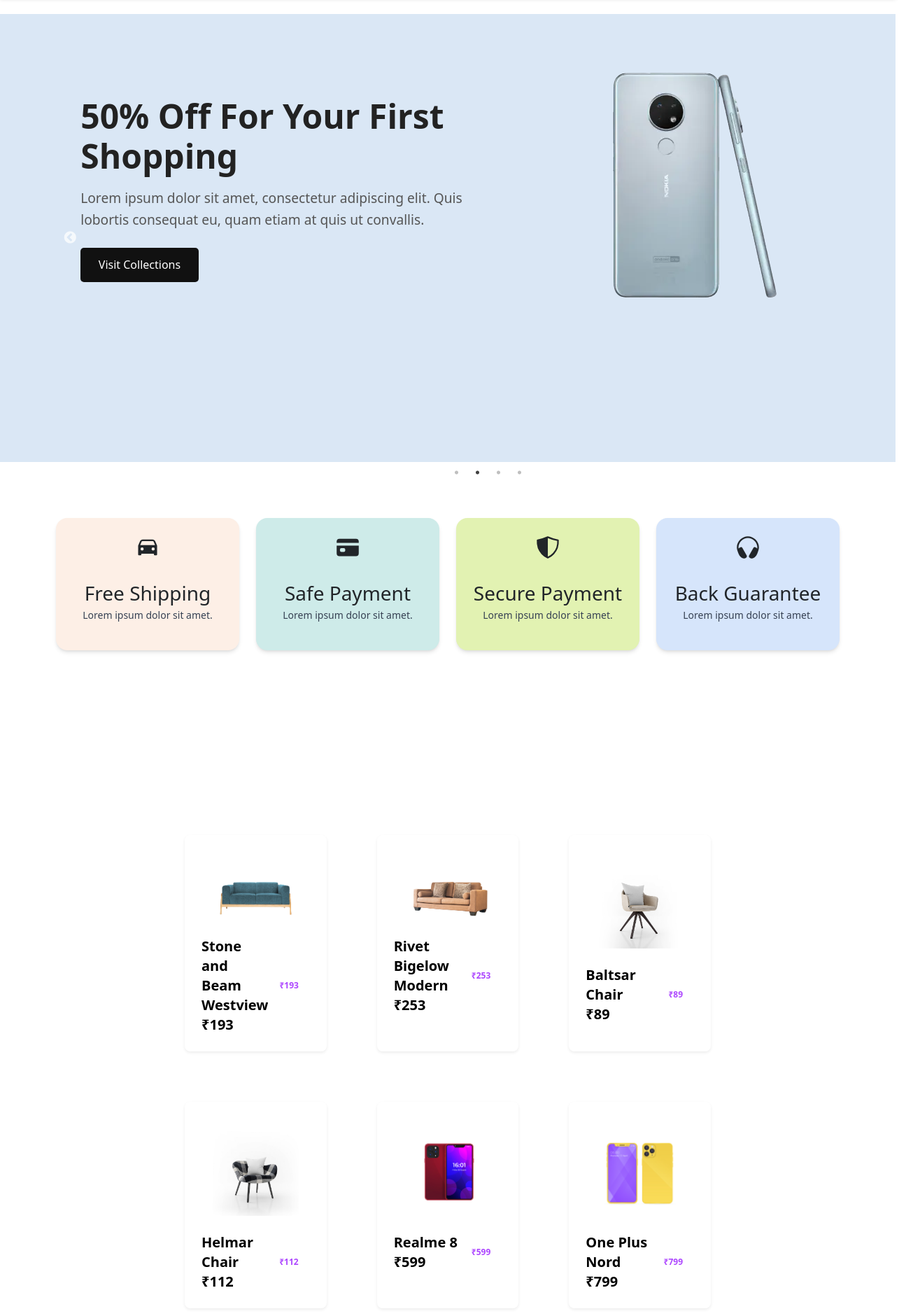
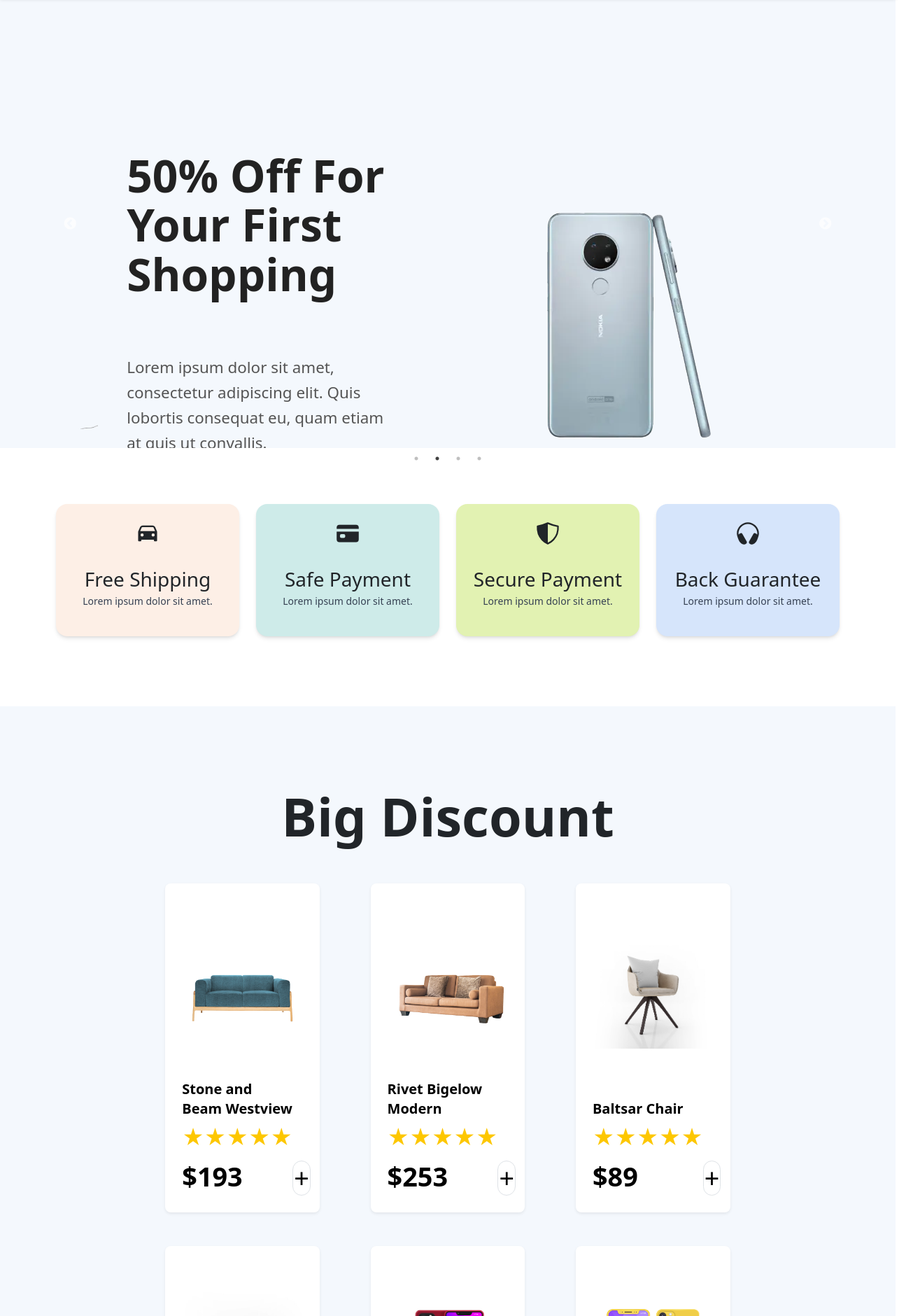
Before and after one commit to EdigaNagaPoojitha/Mart-ecommerce-app-ReactJS, a React (Vite) app: page / in a window 1280 px wide. Shown: the part 100-1980 px from the top of the page at 70% size, 1305 px wide, since content can reach past the window. Built offline with nearby package versions, Linux system fonts and the light colour scheme.

Commit message:
Card component and DiscountComponent are updated

```diff
--- a/src/Components/Card.jsx
+++ b/src/Components/Card.jsx
@@ -2,24 +2,25 @@
 
 export default function Card({ Data }) {
   return (
-    <div className="grid grid-cols-1 sm:grid-cols-2 md:grid-cols-3 lg:grid-cols-3 gap-6 m-60 mt=0">
+    <div className="grid grid-cols-1 sm:grid-cols-2 md:grid-cols-3 gap-5 px-4 py-10 lg:mx-[200px]">
       {Data.map((item, index) => (
         <div
           key={index}
-          className="flex-shrink-0 m-6 relative overflow-hidden bg-white-500 rounded-lg max-w-xs shadow-sm "
+          className="relative overflow-hidden bg-white rounded-lg shadow-sm flex flex-col justify-between
+                     h-[380px] sm:h-[400px] md:h-[450px] lg:h-[470px] w-full lg:max-w-[90%]  mx-auto"
         >
           {/* Decorative SVG */}
           <svg
             className="absolute bottom-0 left-0 mb-8"
             viewBox="0 0 375 283"
             fill="none"
-            style={{ transform: "scale(1.5)", opacity: 0.1 }}
+            style={{ transform: "scale(1)", opacity: 0.1 }}
           >
             <rect
               x="159.52"
               y="175"
               width="152"
-              height="152"
+              height="158"
               rx="8"
               transform="rotate(-45 159.52 175)"
               fill="white"
@@ -27,7 +28,7 @@
             <rect
               y="107.48"
               width="152"
-              height="152"
+              height="150"
               rx="8"
               transform="rotate(-45 0 107.48)"
               fill="white"
@@ -35,33 +36,70 @@
           </svg>
 
           {/* Product Image */}
-          <div className="relative pt-10 px-10 flex items-center justify-center">
+          <div className="relative px-6 flex items-center justify-center h-[150px] sm:h-[180px] md:h-[200px]">
             <div
-              className="block absolute w-48 h-48 bottom-0 left-0 -mb-24 ml-3"
+              className="absolute w-full h-full left-0 bottom-0 opacity-10"
               style={{
-
                 transform: "rotate3d(0, 0, 1, 20deg) scale3d(1, 0.6, 1)",
-                opacity: 0.2,
               }}
             ></div>
-            <img className="relative w-40" src={item.imgUrl} alt="" />
+            <img
+              src={item.imgUrl}
+              alt={item.productName}
+               className="relative w-[120px] h-[120px] sm:w-[300px] sm:h-[400px] sm:mt-[100px] lg:w-[400px] lg:h-[300px] lg:mt-[100px] object-contain "
+            />
           </div>
 
           {/* Text Content */}
-          <div className="relative text-white px-6 pb-6 mt-6">
-            <div className="flex justify-between">
-                <div>
-              <span className="block font-semibold text-black text-xl">
-                {item.productName}
-              </span>
+          <div className="relative text-white px-6 pb-6 mt-4">
+            <div className="flex justify-between items-end">
+              <div>
+                <span className="block font-semibold text-black text-xl">
+                  {item.productName}
+                </span>
+                <div className="flex mt-1 mb-2">
+                  {[...Array(5)].map((_, i) => (
+                    <span
+                      key={i}
+                      className={
+                        i < item.avgRating
+                          ? "text-yellow-400"
+                          : "text-gray-300"
+                      }
+                      style={{ fontSize: "0.8cm" }}
+                    >
+                      ★
+                    </span>
+                  ))}
+                </div>
+                <span
+                  className="block font-bold text-black text-xl mt-2"
+                  style={{ fontSize: "1cm" }}
+                >
+                  ${item.price}
+                </span>
+              </div>
+              <button
+  className="plus-button w-[50px] h-[50px] border border-gray-300 bg-white text-black flex items-center justify-center"
+  style={{
+    borderRadius: "50px",
+    fontSize: "1cm",
+    padding: "1px",
+  }}
+>
+  +
+</button>
 
-               <span className="block font-semibold text-black text-xl">
-                ₹{item.price}
-              </span>
-              </div>
-              <span className="block bg-white rounded-full text-purple-500 text-xs font-bold px-3 py-2 leading-none flex items-center">
-                ₹{item.price}
-              </span>
+              {/* <button
+                className="w-[50px] h-[50px] border border-gray-300 bg-white text-black flex items-center justify-center"
+                style={{
+                  borderRadius: "50px",
+                  fontSize: "1cm",
+                  padding: "1px",
+                }}
+              >
+                +
+              </button> */}
             </div>
           </div>
         </div>
--- a/src/Components/header.css
+++ b/src/Components/header.css
@@ -5,7 +5,7 @@
 }
 /* index.css or App.css */
 body {
-  padding-top: 120px; /* adjust based on header height */
+  padding-top: 100px; /* adjust based on header height */
 }
 
 
--- a/src/Pages/HomeComponets/DiscountComp.jsx
+++ b/src/Pages/HomeComponets/DiscountComp.jsx
@@ -5,8 +5,10 @@
     const Discount=useContext(DiscountData)
     console.log("Discount",Discount)
   return(<>
-
+    <div style={{backgroundColor:"#f4f8fd"}}><div style={{textAlign:"center",marginTop:"100px",paddingTop:"100px"}}>
+        <span style={{fontSize:"2cm"}}><b>Big Discount</b></span>
+    </div>
   <Card  Data={Discount} />
-
+  </div>
   </>)
 }
--- a/src/Pages/HomeComponets/Slider.css
+++ b/src/Pages/HomeComponets/Slider.css
@@ -1,46 +1,63 @@
 .slider-wrapper {
-  background-color: #dae7f5;
+  background-color: #f4f8fd;
   padding-left: 9%;
-    height: min-content;
-
+  padding-right: 9%;
+  box-sizing: border-box;
 }
 
+/* Slide container */
 .slide {
   display: flex;
   justify-content: center;
   align-items: center;
   height: 80vh;
+  gap: 20px;
+  transition: transform 0.3s ease;
+  padding: 1rem;
 }
 
+.slide:hover {
+  transform: scale(1.02);
+}
+
+/* Content wrapper */
 .slide-content {
   display: flex;
   justify-content: space-between;
   align-items: center;
-  max-width: 1200px;
+  max-width: 1500px;
   width: 100%;
   gap: 2rem;
   flex-wrap: wrap;
+  margin-top: 200px;
+  margin-left: 50px;
+  box-sizing: border-box;
 }
 
+/* Text container */
 .slide-text {
-  flex: 1;
+  flex: 1 1 300px;
   min-width: 280px;
 }
 
+/* Heading */
 .slide-text h1 {
-  font-size: 3rem;
+  font-size: 4rem;
   font-weight: 700;
-  margin-bottom: 1rem;
+  margin-bottom: 5rem;
   color: #222;
+  line-height: 1.1;
 }
 
+/* Paragraph */
 .slide-text p {
-  font-size: 1.2rem;
+  font-size: 1.4rem;
   color: #555;
   margin-bottom: 1.5rem;
   line-height: 1.6;
 }
 
+/* Button */
 .slide-btn {
   padding: 0.8rem 1.6rem;
   background-color: #111;
@@ -49,22 +66,93 @@
   border-radius: 5px;
   font-size: 1rem;
   cursor: pointer;
-  transition: background-color 0.3s ease;
+  transition: background-color 0.3s ease, transform 0.3s ease;
 }
 
 .slide-btn:hover {
   background-color: #333;
+  transform: scale(1.1);
 }
 
+/* Image container */
 .slide-image {
-  flex: 1;
+  flex: 1 1 500px;
   display: flex;
   justify-content: center;
-  min-width: 300px;
+  min-width: 280px;
 }
 
+/* Image */
 .slide-image img {
   max-width: 100%;
   height: auto;
   border-radius: 10px;
+  object-fit: contain;
 }
+
+/* -------------------
+  Responsive Media Queries
+---------------------*/
+
+/* Large tablets and smaller desktops */
+@media (max-width: 1200px) {
+  .slide-content {
+    margin-top: 150px;
+    margin-left: 30px;
+    gap: 1.5rem;
+  }
+  .slide-text h1 {
+    font-size: 3rem;
+    margin-bottom: 3rem;
+  }
+  .slide-text p {
+    font-size: 1.2rem;
+  }
+}
+
+/* Tablets and large phones */
+@media (max-width: 768px) {
+  .slide {
+    height: auto;
+    padding: 2rem 1rem;
+  }
+  .slide-content {
+    flex-direction: column;
+    align-items: center;
+    margin-top: 100px;
+    margin-left: 0;
+    gap: 1rem;
+  }
+  .slide-text h1 {
+    font-size: 2.5rem;
+    margin-bottom: 2rem;
+    text-align: center;
+  }
+  .slide-text p {
+    font-size: 1.1rem;
+    text-align: center;
+  }
+  .slide-btn {
+    display: block;
+    margin: 0 auto;
+  }
+  .slide-image {
+    min-width: 100%;
+    margin-top: 20px;
+  }
+}
+
+/* Small phones */
+@media (max-width: 480px) {
+  .slide-text h1 {
+    font-size: 2rem;
+    margin-bottom: 1.5rem;
+  }
+  .slide-text p {
+    font-size: 1rem;
+  }
+  .slide-btn {
+    font-size: 0.9rem;
+    padding: 0.6rem 1.2rem;
+  }
+}
--- a/src/Pages/HomeComponets/SliderComp.jsx
+++ b/src/Pages/HomeComponets/SliderComp.jsx
@@ -19,7 +19,7 @@
   };
 
   return (
-    <div className="slider-wrapper" style={{width:"100%"}}>
+    <div className="slider-wrapper" style={{width:"100%",marginTop:"0"}}>
       <Slider {...settings}>
         {slider.map((item) => (
           <div key={item.id} className="slide">
```
